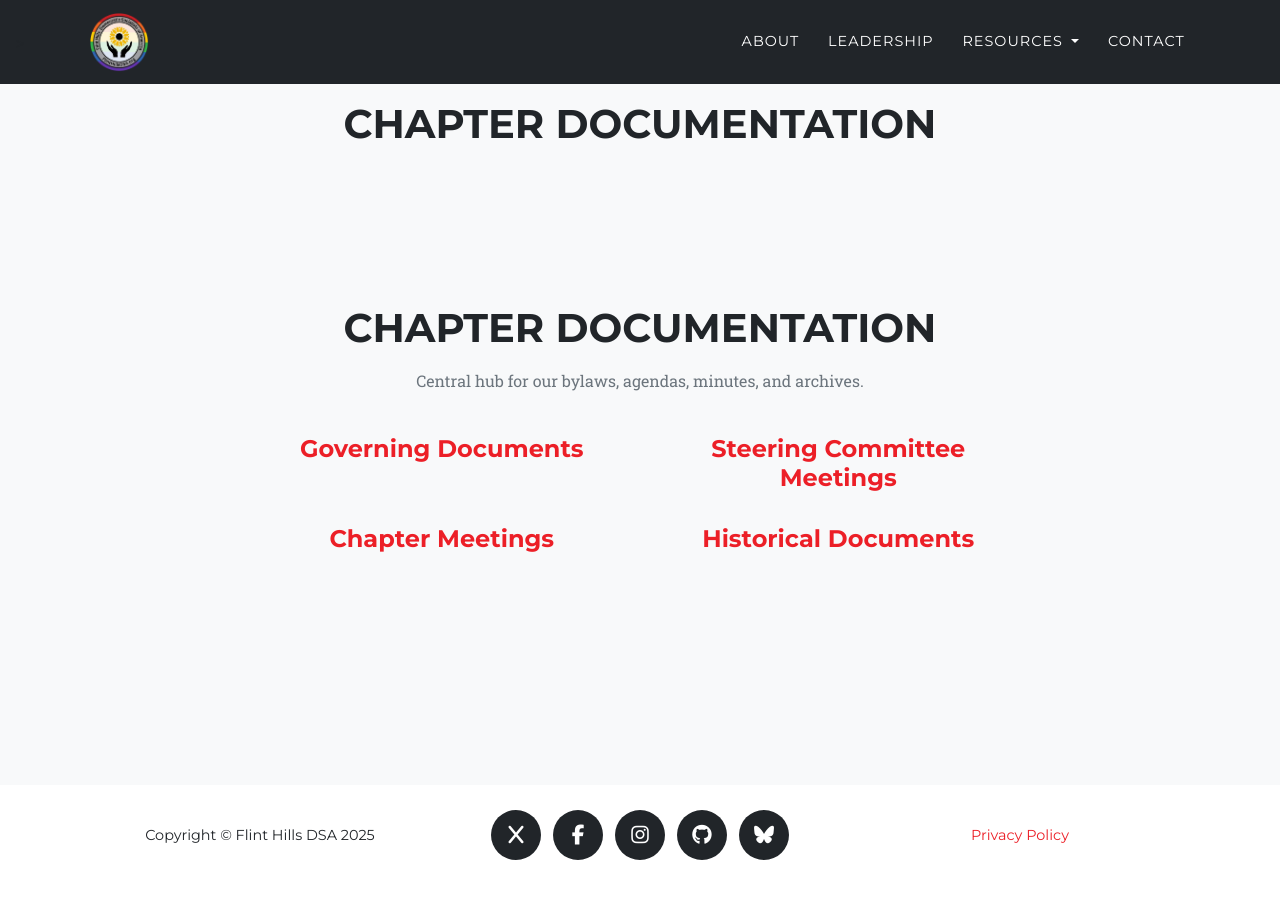
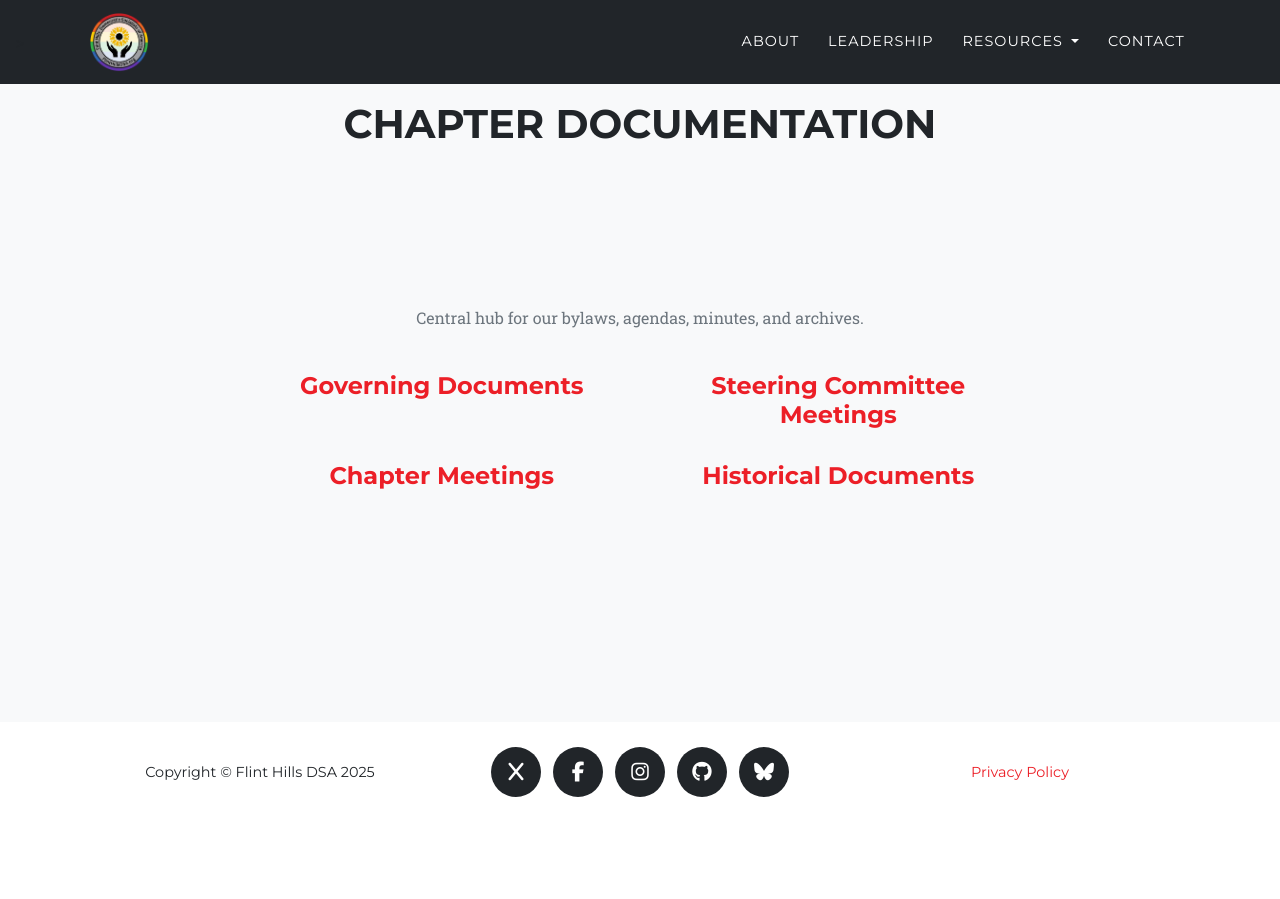
Before and after one commit to flinthillsdsa/website, a Jekyll site: the page built from _resources/chapter-documentation/index.html, in a window 1280 px wide. Built offline with Jekyll 4.4.1, drawn with Linux system fonts in a browser that asks for light colours; some web fonts are replaced.

Commit message:
Update index.html

```diff
--- a/_resources/chapter-documentation/index.html
+++ b/_resources/chapter-documentation/index.html
@@ -9,7 +9,6 @@ section: resources
     <!-- Section header -->
     <div class="row text-center mb-4">
       <div class="col-lg-12">
-        <h2 class="section-heading text-uppercase">{{ page.title }}</h2>
         <p class="section-subheading text-muted">
           Central hub for our bylaws, agendas, minutes, and archives.
         </p>
```
